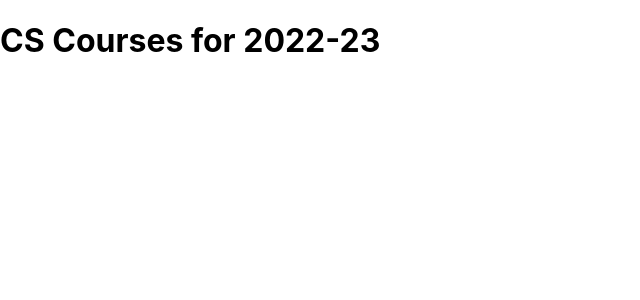
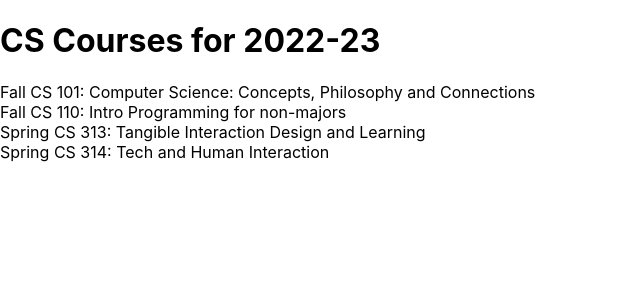
Before and after one commit to Hunterr44/Reacttutorial, a React (Create React App) app: page / in a window 1280 px wide. Shown: the top 300 px of the page, without its empty margins (0-640 px from the left). Built offline with nearby package versions, Linux system fonts and the light colour scheme.

Commit message:
Deez Nutz

```diff
--- a/src/App.js
+++ b/src/App.js
@@ -1,12 +1,61 @@
 import React from 'react';
 
 const schedule = {
-  title: "CS Courses for 2022-23"
+  title: "CS Courses for 2022-23" ,
+  "courses":{
+    "F101" :{
+      id: "F101",
+      "meets" : "MWF 11:00-11:50",
+      "title" : "Computer Science: Concepts, Philosophy and Connections"
+    },
+    "F110" :{
+      "id" : "F110",
+      "meets" : "MWF 10:00-10:50",
+      "title" : "Intro Programming for non-majors"
+    },
+    "S313" :{
+      "id" : "S313",
+      "meets" : "TuTh 15:30-16:50",
+      "title" : "Tangible Interaction Design and Learning"
+  },
+  "s314" :{
+    "id" : "S314",
+    "meets" : "TuTh 9:30-10:50",
+    "title" : "Tech and Human Interaction"
+  }
+}
 };
+
+const Banner = ({title}) => (
+  <h1>{title}</h1>
+);
+
+const CourseList = ({courses}) => (
+  <div>
+    { Object.values(courses).map(course => <Course key = {courses.id} Course course = { course } /> ) }
+    </div>
+);
+
+const terms = {F: 'Fall', W: 'Winter', S: 'Spring'};
+
+const getCourseTerm = course => (
+  terms[course.id.charAt(0)]
+);
+
+const getCourseNumber = course => (
+  course.id.slice(1, 4)
+);
+
+const Course = ({ course }) => (
+  <div>
+    {getCourseTerm(course)} CS { getCourseNumber(course) }: {course.title}
+    </div>
+)
 
 const App = () => (
   <div>
-    <h1>{schedule.title}</h1>
+    <Banner title = { schedule.title}/>
+    <CourseList courses = {schedule.courses} />
   </div>
 );
 
```
